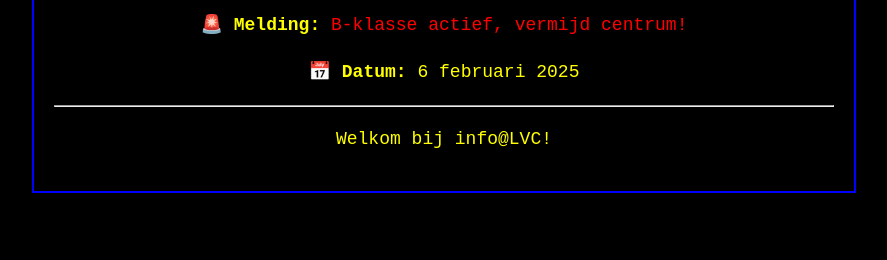
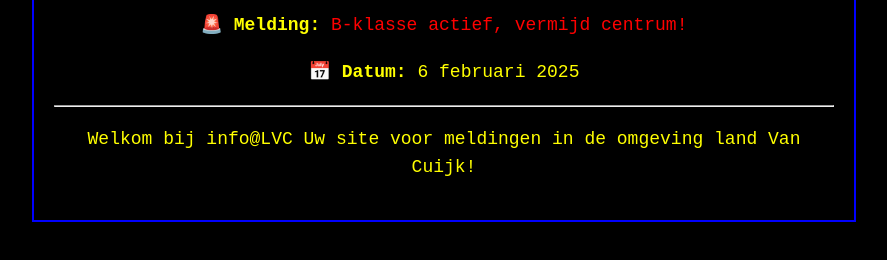
Before and after one commit to mnmkrsafety/info-cuijk, a plain HTML site: page index.html in a window 1280 px wide. Shown: the part 86-346 px from the top of the page, without its empty margins (196-1083 px from the left). Drawn offline with Linux system fonts and the light colour scheme.

Commit message:
Update index.html

```diff
--- a/index.html
+++ b/index.html
@@ -14,5 +14,5 @@
     <p><strong>🚨 Melding:</strong> <span style="color: red;">B-klasse actief, vermijd centrum!</span></p>
     <p><strong>📅 Datum:</strong> 6 februari 2025</p>
     <hr>
-    <p>Welkom bij info@LVC!</p>
+    <p>Welkom bij info@LVC Uw site voor meldingen in de omgeving land Van Cuijk!</p>
 </div>
```
